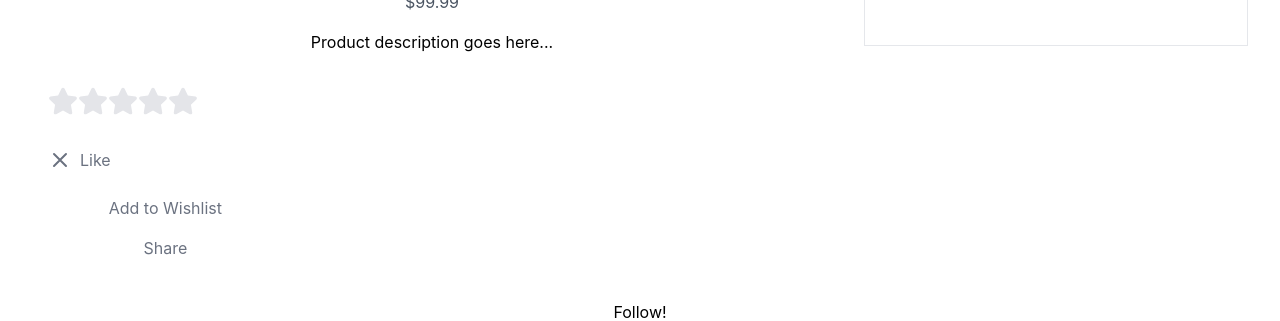
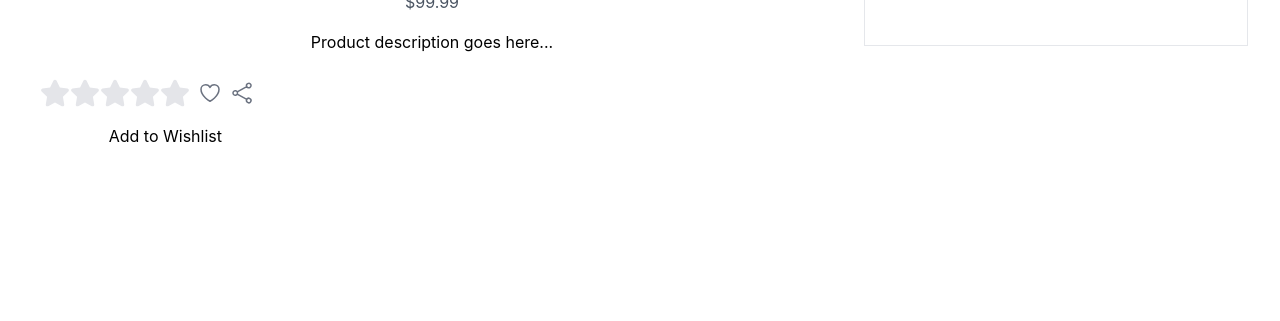
Before and after one commit to junrongggg/social-commerce, a React (Create React App) app in the folder frontend/: page /product in a window 1280 px wide. Shown: the part 478-799 px from the top of the page. Built offline with nearby package versions, Linux system fonts and the light colour scheme.

Commit message:
layout change + addition of wishlist popup

```diff
--- a/frontend/src/App.js
+++ b/frontend/src/App.js
@@ -4,10 +4,8 @@ import {BrowserRouter as Router, Routes, Route } from "react-router-dom";
 import { Navbar } from "./components/Navbar.js";
 import { Feed } from "./pages/Feed.js";
 import { ProductPage } from "./pages/product.js";
-import {ToastContainer, toast} from 'react-toastify';
-import 'react-toastify/dist/ReactToastify.css';
+
 function App() {
-	const notify = () => toast("You have a new follower!")
 	return(
 		<div className="App">
 			<Router>
@@ -21,10 +19,6 @@ function App() {
 					<Route path="/product" element={<ProductPage />}/>
 				</Routes>
 			</Router>
-			<div>
-				<button onClick = {notify}>Follow!</button>
-				<ToastContainer/>
-			</div>
 		</div>
 	);
 }
--- a/frontend/src/pages/product.js
+++ b/frontend/src/pages/product.js
@@ -2,11 +2,15 @@ import '../App.css';
 import React, { useState } from 'react';
 import StarRating from '../starRating';
 
+import {ToastContainer, toast} from 'react-toastify';
+import 'react-toastify/dist/ReactToastify.css';
 
 export const ProductPage = () => {
   const [liked, setLiked] = useState(false);
   const [wishlist, setWishlist] = useState([]);
   const [discussion, setDiscussion] = useState([]);
+
+  const notify = () => toast("You have a new follower!")
 
   const toggleLike = () => {
     setLiked(!liked);
@@ -29,43 +33,40 @@ export const ProductPage = () => {
         <h2 className="text-2xl font-semibold">Product Name</h2>
         <p className="text-gray-600">$99.99</p>
         <p className="my-4">Product description goes here...</p>
-        <div className="w-1/3 p-4"><StarRating/></div>
-        <div className="w-2/3 p-4">
+
+        <div className="w-max p-2 pr-96">
+          <div className="flex items-center space-x-2">
+            {/* Star Ratings */}
+            <StarRating/>
             <button
               onClick={toggleLike}
-          className={`flex items-center space-x-2 ${
-            liked ? 'text-red-500' : 'text-gray-500'
-          }`}
+              className={`flex items-end space-x-2 ${ liked ? 'text-red-500' : 'text-gray-500'}`}
             >
-          <svg
-            xmlns="http://www.w3.org/2000/svg"
-            className="h-6 w-6"
-            fill="none"
-            viewBox="0 0 24 24"
-            stroke="currentColor"
-          >
-            <path
-              strokeLinecap="round"
-              strokeLinejoin="round"
-              strokeWidth="2"
-              d="M6 18L18 6M6 6l12 12"
-            />
+              {/* Heart Shape Icon */}
+              <svg xmlns="http://www.w3.org/2000/svg" fill="none" viewBox="0 0 24 24" strokeWidth={1.5} stroke="currentColor" className="w-6 h-6">
+                <path strokeLinecap="round" strokeLinejoin="round" d="M21 8.25c0-2.485-2.099-4.5-4.688-4.5-1.935 0-3.597 1.126-4.312 2.733-.715-1.607-2.377-2.733-4.313-2.733C5.1 3.75 3 5.765 3 8.25c0 7.22 9 12 9 12s9-4.78 9-12z" />
               </svg>
-          <span>{liked ? 'Liked' : 'Like'}</span>
+            </button>
+            {/* Share Icon */}
+            <button onClick={shareProduct} className="flex items-end text-gray-500 hover:text-gray-700">
+              <svg xmlns="http://www.w3.org/2000/svg" fill="none" viewBox="0 0 24 24" strokeWidth={1.5} stroke="currentColor" className="w-6 h-6">
+                <path strokeLinecap="round" strokeLinejoin="round" d="M7.217 10.907a2.25 2.25 0 100 2.186m0-2.186c.18.324.283.696.283 1.093s-.103.77-.283 1.093m0-2.186l9.566-5.314m-9.566 7.5l9.566 5.314m0 0a2.25 2.25 0 103.935 2.186 2.25 2.25 0 00-3.935-2.186zm0-12.814a2.25 2.25 0 103.933-2.185 2.25 2.25 0 00-3.933 2.185z" />
+              </svg>
             </button>
           </div>
+        </div>
+
         <div className="w-1/3 p-2">
-          <button
+				    <button onClick = {notify}>Add to Wishlist</button>
+            <ToastContainer/>
+            {/* <button
               onClick={addToWishlist}
               className="text-gray-500 hover:text-gray-700"
             >
               Add to Wishlist
-          </button>
+            </button> */}
         </div>
         <div className="w-1/3 p-2">
-          <button onClick={shareProduct} className="text-gray-500 hover:text-gray-700">
-            Share
-          </button>
         </div>
 
       </div>
```
Lines whose indentation alone changed are shown as unchanged.
